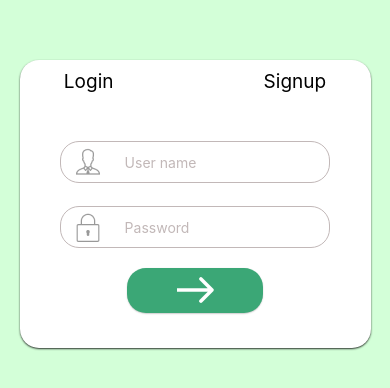
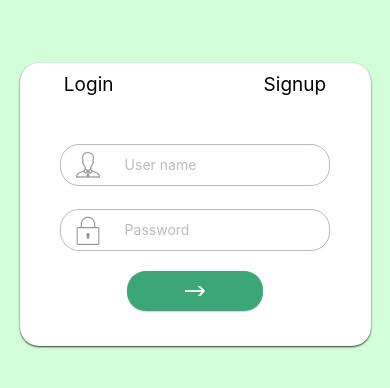
Before and after one commit to arjunaj5/PlantAi, a React Native app: screen /LoginSignup in a window 390 px wide. Shown: the part 218-606 px from the top of the page. Built offline with nearby package versions, Linux system fonts and the light colour scheme.

Commit message:
fixed login button

```diff
--- a/Screens/LoginOrSignup.js
+++ b/Screens/LoginOrSignup.js
@@ -44,17 +44,16 @@
 
           <Button style={styles.button} color = "#3BA776" mode="contained"
             onPress={() => {
-              if(status === 'login')
-              verifyUser(userName, password).then((res) => {
-                if(res.validated)
-                navigation.navigate('Home')
-              })
+              // if(status === 'login')
+              // verifyUser(userName, password).then((res) => {
+              //   if(res.validated)
+                // navigation.navigate('Home')
+              // })
             }}
           >
           <Image
             source={arrow}
             style={styles.arrow}
-            resizeMode='contain'
             />
           </Button>
         </View>
@@ -81,12 +80,16 @@
     alignItems: 'center'
   },
   button: {
+    width: '50%',
+    height: 40,
     marginTop: 20,
-    height: 45,
-    width: '50%',
     borderRadius: 19,
+    alignItems: 'center',
+    justifyContent: 'center'
   },
   arrow: {
+    width: 20,
+    height: 10
   }
 });
 
```
